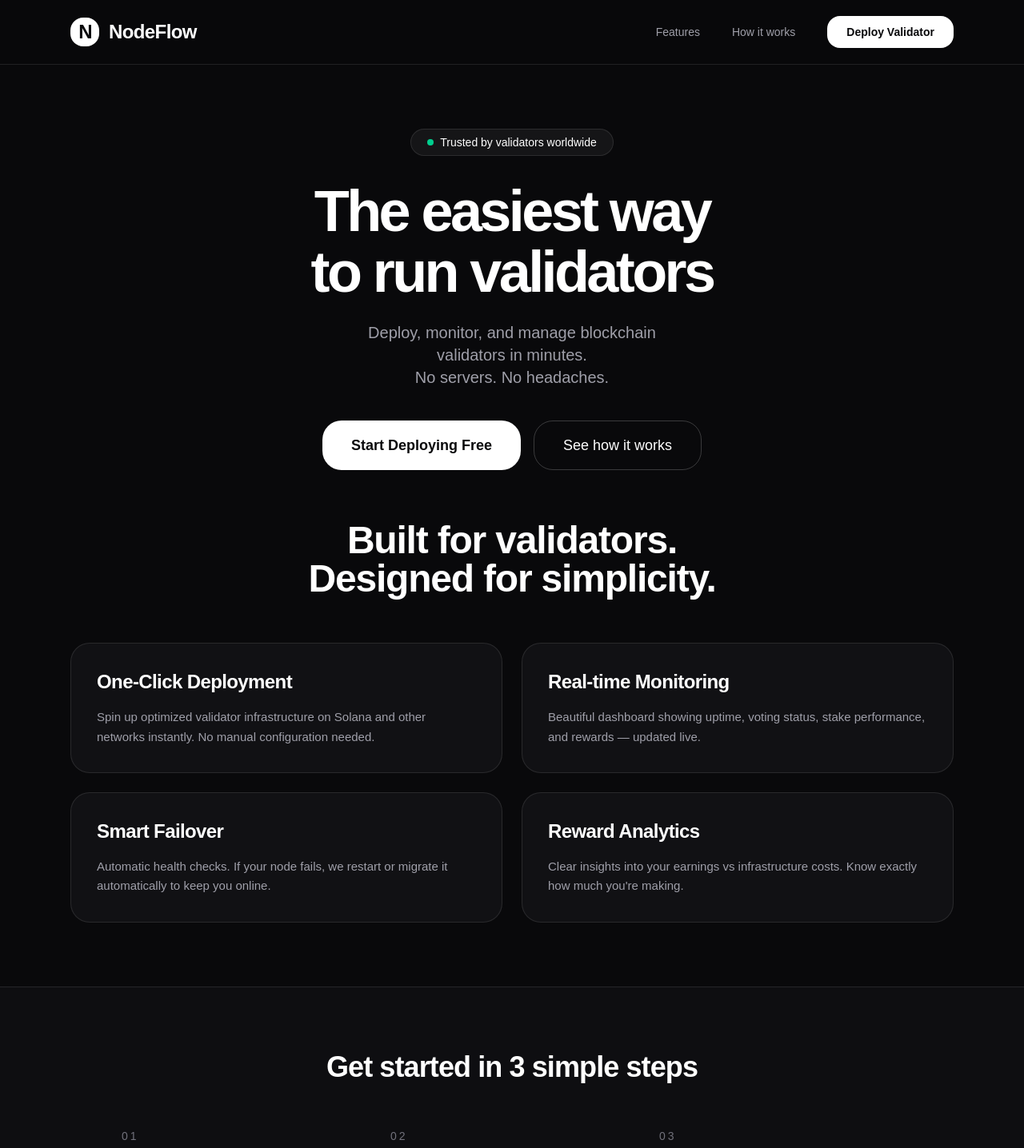
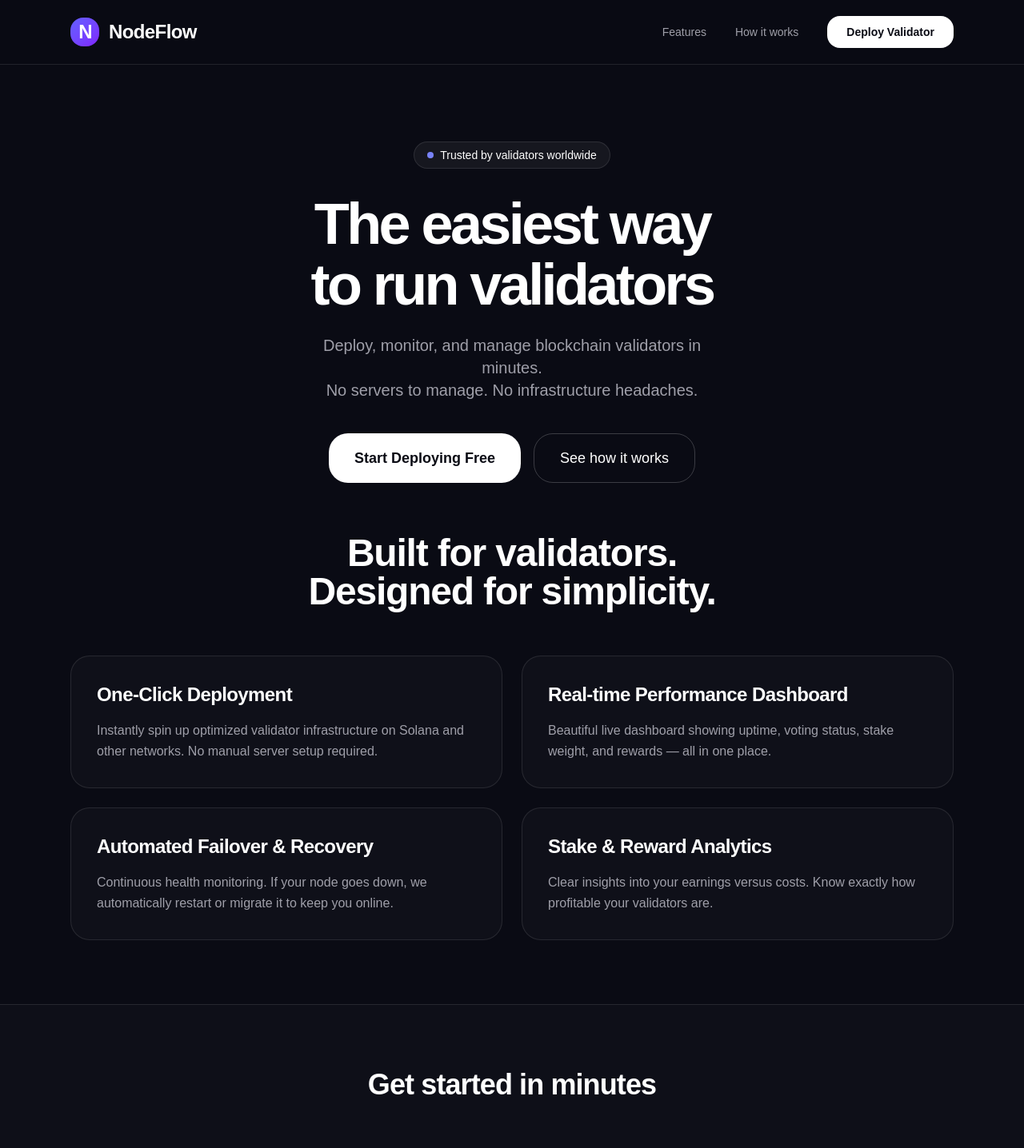
Before and after one commit to ojimusk/nodeflow, a Next.js app: page / in a window 1280 px wide. Shown: the top 1436 px of the page at 80% size. Built offline with nearby package versions, Linux system fonts and the light colour scheme.

Commit message:
Refactor UI components and update styles
Updated styles and text for improved UI consistency. Adjusted button alerts and modified hero section layout.

```diff
--- a/app/page.tsx
+++ b/app/page.tsx
@@ -7,26 +7,26 @@ export default function NodeFlowHome() {
   const [isMenuOpen, setIsMenuOpen] = useState(false)
 
   return (
-    <main className="min-h-screen bg-zinc-950 text-white">
+    <main className="min-h-screen bg-[#0A0B14] text-white">
       {/* Navbar */}
-      <nav className="border-b border-white/10 bg-zinc-950/95 backdrop-blur-xl sticky top-0 z-50">
+      <nav className="border-b border-white/10 bg-[#0A0B14]/95 backdrop-blur-xl sticky top-0 z-50">
         <div className="max-w-6xl mx-auto px-6">
           <div className="flex items-center justify-between h-20">
             {/* Logo */}
             <div className="flex items-center gap-3">
-              <div className="w-9 h-9 bg-white rounded-2xl flex items-center justify-center">
-                <span className="text-zinc-950 font-bold text-2xl tracking-[-2px]">N</span>
+              <div className="w-9 h-9 bg-gradient-to-br from-indigo-500 to-violet-600 rounded-2xl flex items-center justify-center">
+                <span className="text-white font-bold text-2xl tracking-[-2px]">N</span>
               </div>
               <span className="font-semibold text-2xl tracking-tight">NodeFlow</span>
             </div>
 
             {/* Desktop Menu */}
-            <div className="hidden md:flex items-center gap-10 text-sm">
+            <div className="hidden md:flex items-center gap-9 text-sm">
               <Link href="#features" className="text-zinc-400 hover:text-white transition">Features</Link>
               <Link href="#how" className="text-zinc-400 hover:text-white transition">How it works</Link>
               <button
-                onClick={() => alert('Authentication & Dashboard will be built next!')}
-                className="px-6 py-2.5 bg-white text-zinc-950 rounded-2xl text-sm font-semibold hover:bg-zinc-100 active:scale-[0.985] transition"
+                onClick={() => alert('Authentication & Dashboard coming next!')}
+                className="px-6 py-2.5 bg-white text-[#0A0B14] rounded-2xl text-sm font-semibold hover:bg-zinc-100 active:scale-[0.985] transition"
               >
                 Deploy Validator
               </button>
@@ -35,7 +35,7 @@ export default function NodeFlowHome() {
             {/* Mobile Hamburger */}
             <button
               onClick={() => setIsMenuOpen(!isMenuOpen)}
-              className="md:hidden w-10 h-10 flex items-center justify-center text-white"
+              className="md:hidden w-10 h-10 flex items-center justify-center"
             >
               <svg xmlns="http://www.w3.org/2000/svg" className="w-6 h-6" fill="none" viewBox="0 0 24 24" stroke="currentColor">
                 <path strokeLinecap="round" strokeLinejoin="round" strokeWidth={2} d={isMenuOpen ? "M6 18L18 6M6 6l12 12" : "M4 6h16M4 12h16M4 18h16"} />
@@ -46,15 +46,12 @@ export default function NodeFlowHome() {
 
         {/* Mobile Menu */}
         {isMenuOpen && (
-          <div className="md:hidden border-t border-white/10 bg-zinc-950 px-6 py-6 space-y-4 text-sm">
+          <div className="md:hidden border-t border-white/10 bg-[#0A0B14] px-6 py-6 space-y-4 text-sm">
             <Link href="#features" className="block py-2 text-zinc-400 hover:text-white" onClick={() => setIsMenuOpen(false)}>Features</Link>
             <Link href="#how" className="block py-2 text-zinc-400 hover:text-white" onClick={() => setIsMenuOpen(false)}>How it works</Link>
             <button
-              onClick={() => {
-                setIsMenuOpen(false)
-                alert('Authentication & Dashboard will be built next!')
-              }}
-              className="w-full mt-2 px-6 py-3 bg-white text-zinc-950 rounded-2xl font-semibold"
+              onClick={() => { setIsMenuOpen(false); alert('Authentication & Dashboard coming next!') }}
+              className="w-full mt-2 px-6 py-3 bg-white text-[#0A0B14] rounded-2xl font-semibold"
             >
               Deploy Validator
             </button>
@@ -62,38 +59,39 @@ export default function NodeFlowHome() {
         )}
       </nav>
 
-      {/* Hero Section - Lebih Kuat */}
-      <section className="max-w-5xl mx-auto px-6 pt-20 pb-16 text-center">
-        <div className="inline-flex items-center gap-2 px-5 py-1.5 rounded-full bg-white/5 border border-white/10 text-sm mb-8">
-          <div className="w-2 h-2 bg-emerald-400 rounded-full animate-pulse" />
+      {/* Hero Section */}
+      <section className="max-w-5xl mx-auto px-6 pt-16 md:pt-24 pb-16 text-center">
+        <div className="inline-flex items-center gap-2 px-4 py-1.5 rounded-full bg-white/5 border border-white/10 text-sm mb-8">
+          <div className="w-2 h-2 bg-indigo-400 rounded-full animate-pulse" />
           Trusted by validators worldwide
         </div>
 
-        <h1 className="text-6xl md:text-7xl font-semibold tracking-tighter leading-[1.05] mb-6">
+        <h1 className="text-5xl md:text-7xl font-semibold tracking-tighter leading-[1.05] mb-6">
           The easiest way<br />to run validators
         </h1>
 
-        <p className="max-w-md mx-auto text-xl text-zinc-400 mb-10">
-          Deploy, monitor, and manage blockchain validators in minutes.<br />No servers. No headaches.
+        <p className="max-w-lg mx-auto text-lg md:text-xl text-zinc-400 mb-10">
+          Deploy, monitor, and manage blockchain validators in minutes.<br />
+          No servers to manage. No infrastructure headaches.
         </p>
 
         <div className="flex flex-col sm:flex-row gap-4 justify-center">
           <button
-            onClick={() => alert('We will add authentication & dashboard in the next step!')}
-            className="px-9 py-4 bg-white text-zinc-950 rounded-3xl text-lg font-semibold hover:bg-zinc-100 active:scale-[0.985] transition"
+            onClick={() => alert('We will build authentication & dashboard next!')}
+            className="px-8 py-4 bg-white text-[#0A0B14] rounded-3xl text-lg font-semibold hover:bg-zinc-100 active:scale-[0.985] transition"
           >
             Start Deploying Free
           </button>
           <a
             href="#how"
-            className="px-9 py-4 border border-white/20 hover:bg-white/5 rounded-3xl text-lg font-medium transition flex items-center justify-center"
+            className="px-8 py-4 border border-white/20 hover:bg-white/5 rounded-3xl text-lg font-medium transition flex items-center justify-center"
           >
             See how it works
           </a>
         </div>
       </section>
 
-      {/* Features Section */}
+      {/* Features */}
       <section id="features" className="max-w-6xl mx-auto px-6 pb-20">
         <div className="text-center mb-14">
           <h2 className="text-4xl md:text-5xl font-semibold tracking-tight">Built for validators.<br />Designed for simplicity.</h2>
@@ -103,47 +101,47 @@ export default function NodeFlowHome() {
           {[
             {
               title: "One-Click Deployment",
-              desc: "Spin up optimized validator infrastructure on Solana and other networks instantly. No manual configuration needed.",
+              desc: "Instantly spin up optimized validator infrastructure on Solana and other networks. No manual server setup required.",
             },
             {
-              title: "Real-time Monitoring",
-              desc: "Beautiful dashboard showing uptime, voting status, stake performance, and rewards — updated live.",
+              title: "Real-time Performance Dashboard",
+              desc: "Beautiful live dashboard showing uptime, voting status, stake weight, and rewards — all in one place.",
             },
             {
-              title: "Smart Failover",
-              desc: "Automatic health checks. If your node fails, we restart or migrate it automatically to keep you online.",
+              title: "Automated Failover & Recovery",
+              desc: "Continuous health monitoring. If your node goes down, we automatically restart or migrate it to keep you online.",
             },
             {
-              title: "Reward Analytics",
-              desc: "Clear insights into your earnings vs infrastructure costs. Know exactly how much you're making.",
+              title: "Stake & Reward Analytics",
+              desc: "Clear insights into your earnings versus costs. Know exactly how profitable your validators are.",
             },
           ].map((feature, index) => (
             <div
               key={index}
-              className="group border border-white/10 hover:border-white/30 bg-zinc-900/60 rounded-3xl p-8 transition-all hover:-translate-y-1"
+              className="group border border-white/10 hover:border-white/20 bg-white/[0.025] rounded-3xl p-8 transition-all hover:-translate-y-0.5"
             >
               <h3 className="font-semibold text-2xl tracking-tight mb-4">{feature.title}</h3>
-              <p className="text-zinc-400 leading-relaxed text-[15px]">{feature.desc}</p>
+              <p className="text-zinc-400 leading-relaxed">{feature.desc}</p>
             </div>
           ))}
         </div>
       </section>
 
       {/* How it Works */}
-      <section id="how" className="border-t border-white/10 bg-zinc-900/40 py-20">
+      <section id="how" className="border-t border-white/10 bg-white/[0.015] py-20">
         <div className="max-w-5xl mx-auto px-6">
           <div className="text-center mb-14">
-            <h2 className="text-4xl font-semibold tracking-tight">Get started in 3 simple steps</h2>
+            <h2 className="text-4xl font-semibold tracking-tight">Get started in minutes</h2>
           </div>
 
           <div className="grid md:grid-cols-3 gap-8">
             {[
-              { number: "01", title: "Create Account", desc: "Sign up in seconds using email or connect your wallet." },
-              { number: "02", title: "Choose Your Chain", desc: "Select Solana or other supported networks and set your preferences." },
-              { number: "03", title: "Deploy & Earn", desc: "One click to launch. Monitor everything from your personal dashboard." },
+              { number: "01", title: "Create your account", desc: "Sign up with email or connect your wallet in seconds." },
+              { number: "02", title: "Choose your network", desc: "Select Solana or other supported chains and configure your validator." },
+              { number: "03", title: "Deploy & monitor", desc: "One click to launch. Track performance and rewards from your dashboard." },
             ].map((step, index) => (
               <div key={index} className="text-center md:text-left">
-                <div className="text-sm font-mono tracking-[3px] text-zinc-500 mb-3">{step.number}</div>
+                <div className="text-sm font-mono tracking-[3px] text-indigo-400 mb-3">{step.number}</div>
                 <h4 className="text-2xl font-semibold tracking-tight mb-3">{step.title}</h4>
                 <p className="text-zinc-400">{step.desc}</p>
               </div>
@@ -154,18 +152,18 @@ export default function NodeFlowHome() {
 
       {/* Final CTA */}
       <section className="border-t border-white/10 py-20 text-center px-6">
-        <h2 className="text-4xl font-semibold tracking-tight mb-4">Ready to start validating?</h2>
-        <p className="text-zinc-400 mb-8">Join validators who already trust NodeFlow.</p>
+        <h2 className="text-4xl md:text-5xl font-semibold tracking-tight mb-4">Ready to start validating?</h2>
+        <p className="text-zinc-400 mb-8 max-w-md mx-auto">Join validators who are already running infrastructure the smart way.</p>
         <button
-          onClick={() => alert('Authentication & full dashboard coming next!')}
-          className="px-10 py-4 bg-white text-zinc-950 rounded-3xl text-lg font-semibold hover:bg-zinc-100 transition"
+          onClick={() => alert('Authentication & full dashboard coming in the next step!')}
+          className="px-10 py-4 bg-white text-[#0A0B14] rounded-3xl text-lg font-semibold hover:bg-zinc-100 transition"
         >
           Deploy Your First Validator
         </button>
       </section>
 
       <footer className="border-t border-white/10 py-8 text-center text-sm text-zinc-500">
-        © {new Date().getFullYear()} NodeFlow. Validator infrastructure, simplified.
+        NodeFlow • Validator infrastructure, simplified.
       </footer>
     </main>
   )
```
